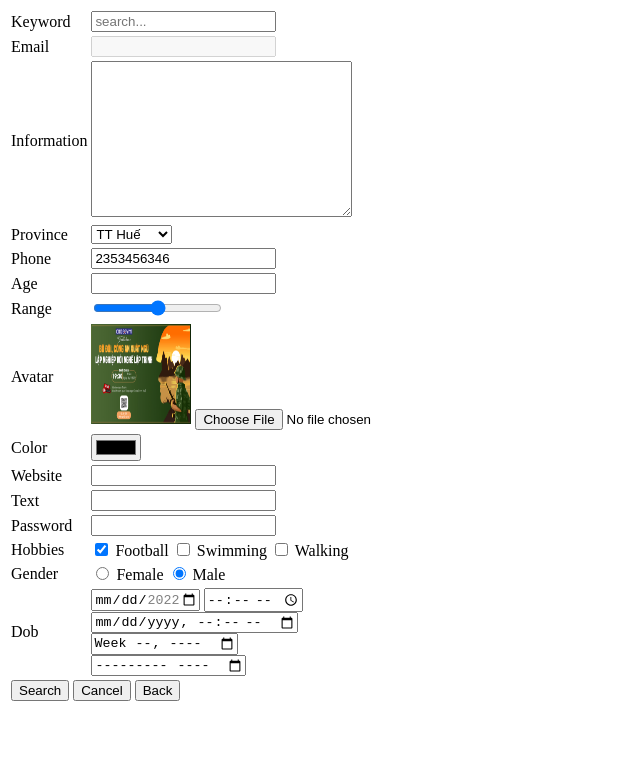
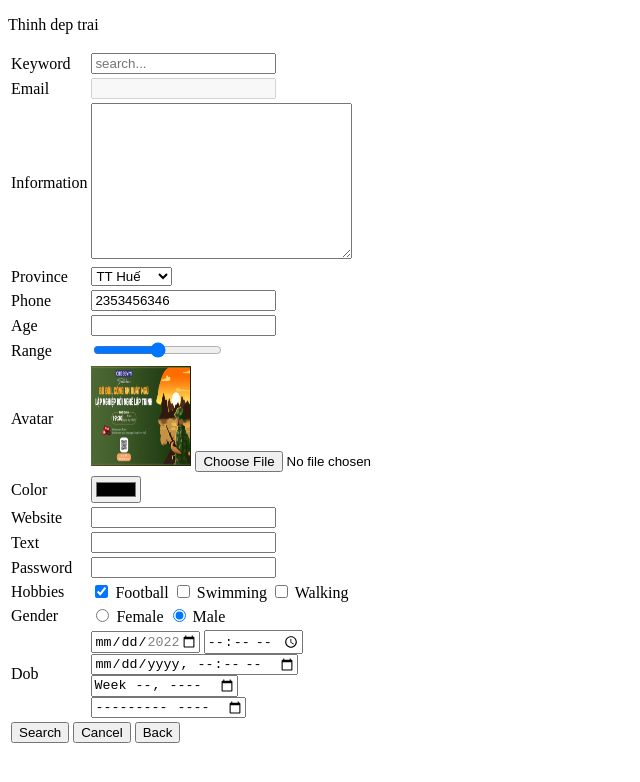
Before and after one commit to khoanguyen84/C0222K1, a plain HTML site: page HTML/form.html in a window 1280 px wide. Shown: the whole page, without its empty margins (0-640 px from the left). Drawn offline with Linux system fonts and the light colour scheme.

Commit message:
update from .html

```diff
--- a/HTML/form.html
+++ b/HTML/form.html
@@ -7,6 +7,7 @@
     <title>Form</title>
 </head>
 <body>
+    <p>Thinh dep trai</p>
     <form action="https://www.google.com/search?" method="get">
         <table>
             <tr>
```
